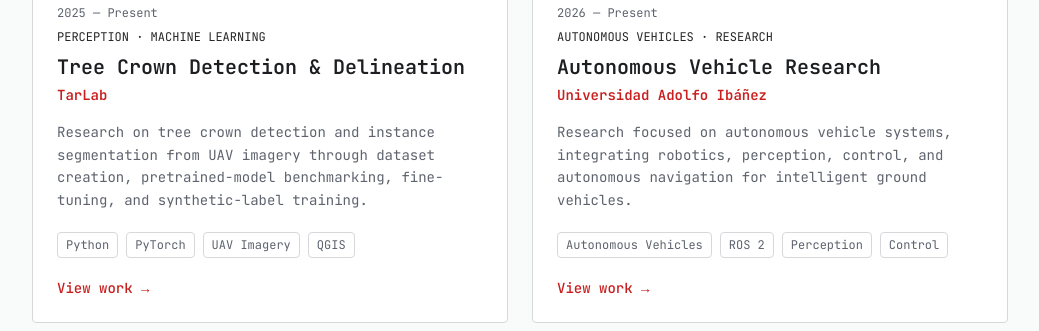
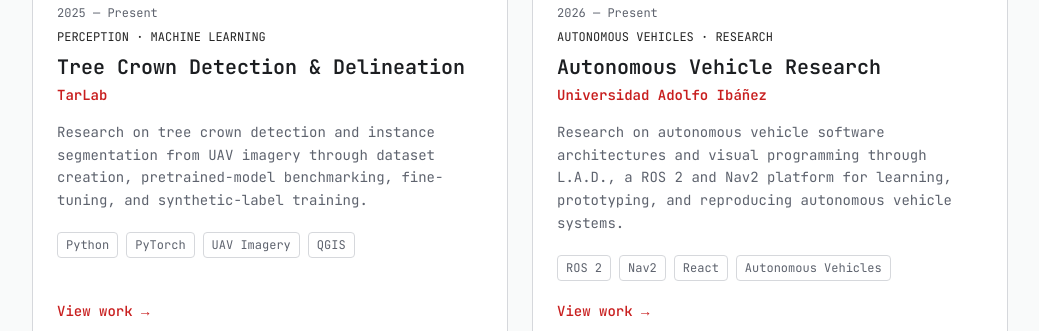
Before and after one commit to mbflores3/mbflores3.github.io, a React (Vite) app: page / in a window 1280 px wide. Shown: the part 1840-2171 px from the top of the page, without its empty margins (120-1159 px from the left). Built offline with nearby package versions, Linux system fonts and the light colour scheme.

Commit message:
Update Index.tsx

```diff
--- a/src/pages/Index.tsx
+++ b/src/pages/Index.tsx
@@ -121,8 +121,8 @@ const featuredWork = [
     title: "Autonomous Vehicle Research",
     organization: "Universidad Adolfo Ibáñez",
     description:
-      "Research focused on autonomous vehicle systems, integrating robotics, perception, control, and autonomous navigation for intelligent ground vehicles.",
-    tech: ["Autonomous Vehicles", "ROS 2", "Perception", "Control"],
+      "Research on autonomous vehicle software architectures and visual programming through L.A.D., a ROS 2 and Nav2 platform for learning, prototyping, and reproducing autonomous vehicle systems.",
+    tech: ["ROS 2", "Nav2", "React", "Autonomous Vehicles"],
     image: "/images/projects/uai/uai-hero.jpg",
     url: "/projects/uai",
   },
```
